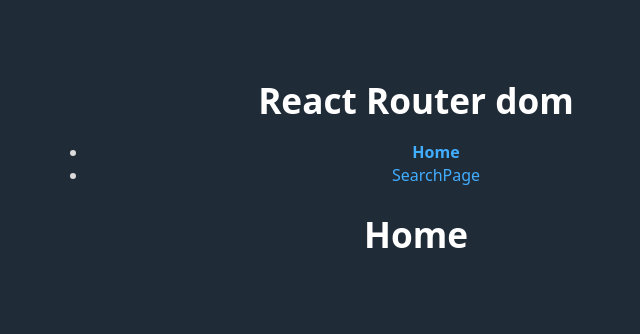
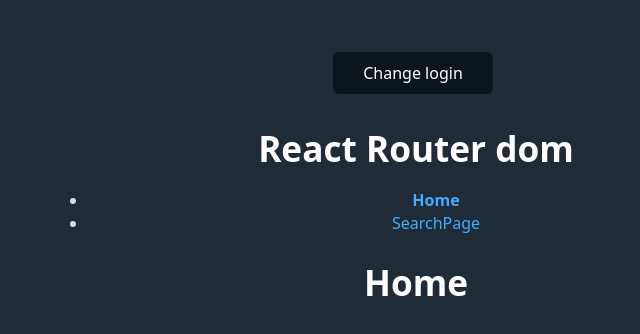
Before and after one commit to NelsonDJCR/App-Mazter-frontend, a React (Vite) app: page / in a window 1280 px wide. Shown: the top 334 px of the page, without its empty margins (224-864 px from the left). Built offline with nearby package versions, Linux system fonts and the light colour scheme.

Commit message:
Add useContext

```diff
--- a/src/App.jsx
+++ b/src/App.jsx
@@ -1,10 +1,27 @@
+import React from "react";
+import { useState } from "react";
 import "./App.css";
 import { Routing } from "./config/Routing";
 
+export const authContext = React.createContext();
+
 function App() {
+    const [user, setUser] = useState(null);
+
+    const changeLogin = () => {
+        if (user) {
+            setUser();
+        } else {
+            setUser({ name: "Nelson" });
+        }
+    };
+
     return (
         <div className="App">
-            <Routing />
+            <authContext.Provider value={user}>
+                <button onClick={changeLogin}> Change login</button>
+                <Routing />
+            </authContext.Provider>
         </div>
     );
 }
--- a/src/config/Routing.jsx
+++ b/src/config/Routing.jsx
@@ -1,11 +1,20 @@
 import { Route, Routes, Link } from "react-router-dom";
 import Index from "../components/Index";
 
+import { authContext } from "../App";
+import { useContext } from "react";
+
 const Home = () => {
+    const user = useContext(authContext);
     return (
         <>
             <Index />
             <h1>Home</h1>
+            {user ? (
+                <>
+                    <p>Hello {user.name}</p>
+                </>
+            ) : null}
         </>
     );
 };
```
